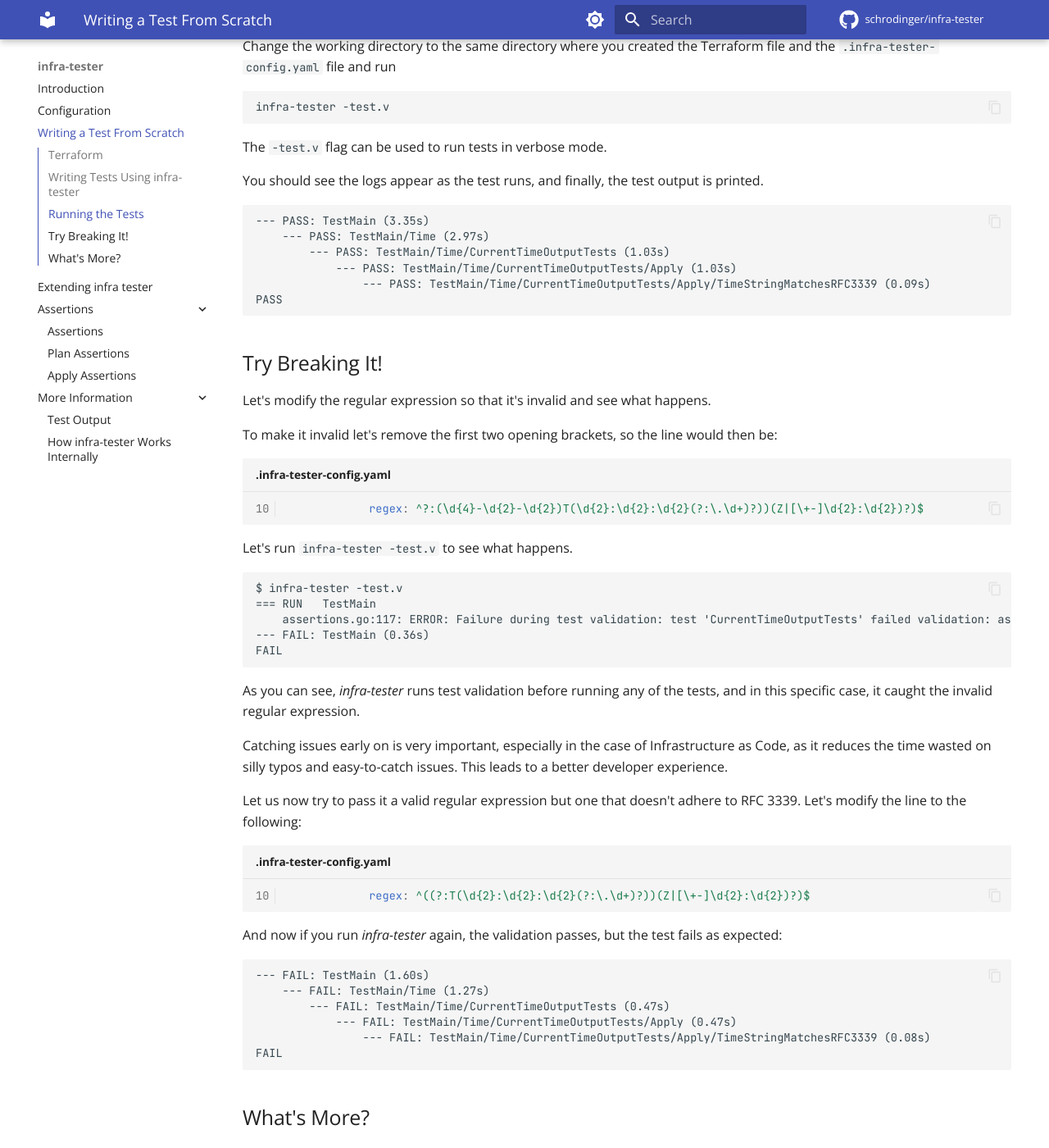
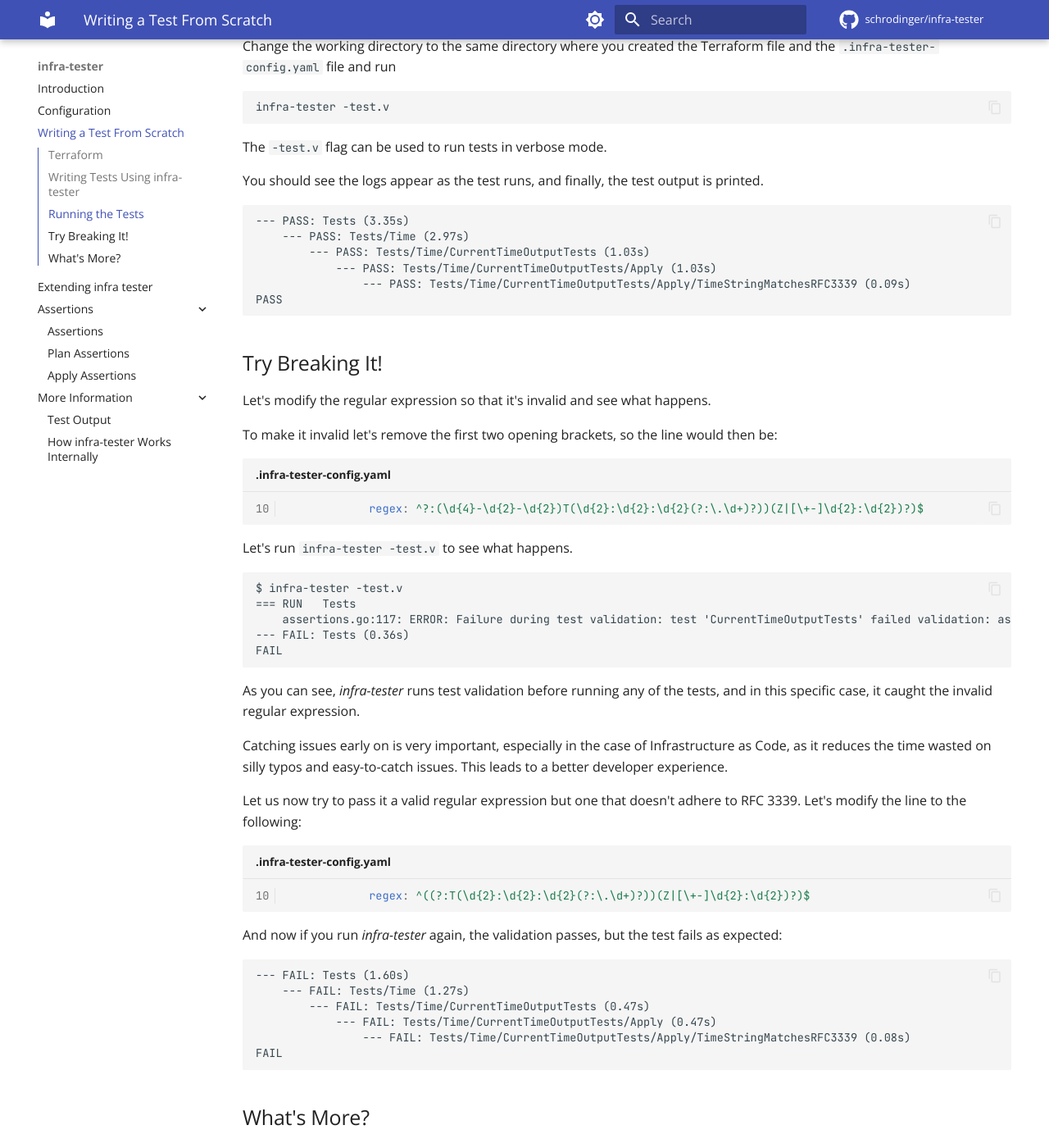
Before and after one commit to schrodinger/infra-tester, an MkDocs documentation site: the page built from docs/docs/writing_tests.md, in a window 1280 px wide and 1400 px high, scrolled down 1842 px. Shown: the whole window at 82% size. Built offline with MkDocs 1.6.1 and Material for MkDocs 9.7.7, drawn with Linux system fonts in a browser that asks for light colours; comment, search, counter and statistics services are not loaded.

Commit message:
Use 'Tests' as root test name

````diff
--- a/docs/docs/writing_tests.md
+++ b/docs/docs/writing_tests.md
@@ -114,11 +114,11 @@
 printed.
 
 ```
---- PASS: TestMain (3.35s)
-    --- PASS: TestMain/Time (2.97s)
-        --- PASS: TestMain/Time/CurrentTimeOutputTests (1.03s)
-            --- PASS: TestMain/Time/CurrentTimeOutputTests/Apply (1.03s)
-                --- PASS: TestMain/Time/CurrentTimeOutputTests/Apply/TimeStringMatchesRFC3339 (0.09s)
+--- PASS: Tests (3.35s)
+    --- PASS: Tests/Time (2.97s)
+        --- PASS: Tests/Time/CurrentTimeOutputTests (1.03s)
+            --- PASS: Tests/Time/CurrentTimeOutputTests/Apply (1.03s)
+                --- PASS: Tests/Time/CurrentTimeOutputTests/Apply/TimeStringMatchesRFC3339 (0.09s)
 PASS
 ```
 
@@ -138,9 +138,9 @@
 
 ```
 $ infra-tester -test.v
-=== RUN   TestMain
+=== RUN   Tests
     assertions.go:117: ERROR: Failure during test validation: test 'CurrentTimeOutputTests' failed validation: assertion 'OutputMatchesRegex' for apply step failed validation because - invalid regular expression
---- FAIL: TestMain (0.36s)
+--- FAIL: Tests (0.36s)
 FAIL
 ```
 As you can see, *infra-tester* runs test validation before running any of the
@@ -161,11 +161,11 @@
 fails as expected:
 
 ```
---- FAIL: TestMain (1.60s)
-    --- FAIL: TestMain/Time (1.27s)
-        --- FAIL: TestMain/Time/CurrentTimeOutputTests (0.47s)
-            --- FAIL: TestMain/Time/CurrentTimeOutputTests/Apply (0.47s)
-                --- FAIL: TestMain/Time/CurrentTimeOutputTests/Apply/TimeStringMatchesRFC3339 (0.08s)
+--- FAIL: Tests (1.60s)
+    --- FAIL: Tests/Time (1.27s)
+        --- FAIL: Tests/Time/CurrentTimeOutputTests (0.47s)
+            --- FAIL: Tests/Time/CurrentTimeOutputTests/Apply (0.47s)
+                --- FAIL: Tests/Time/CurrentTimeOutputTests/Apply/TimeStringMatchesRFC3339 (0.08s)
 FAIL
 ```
 
````
Also changed, not shown: docs/docs/test_output.md (+9 -9 lines), 1 other file.
